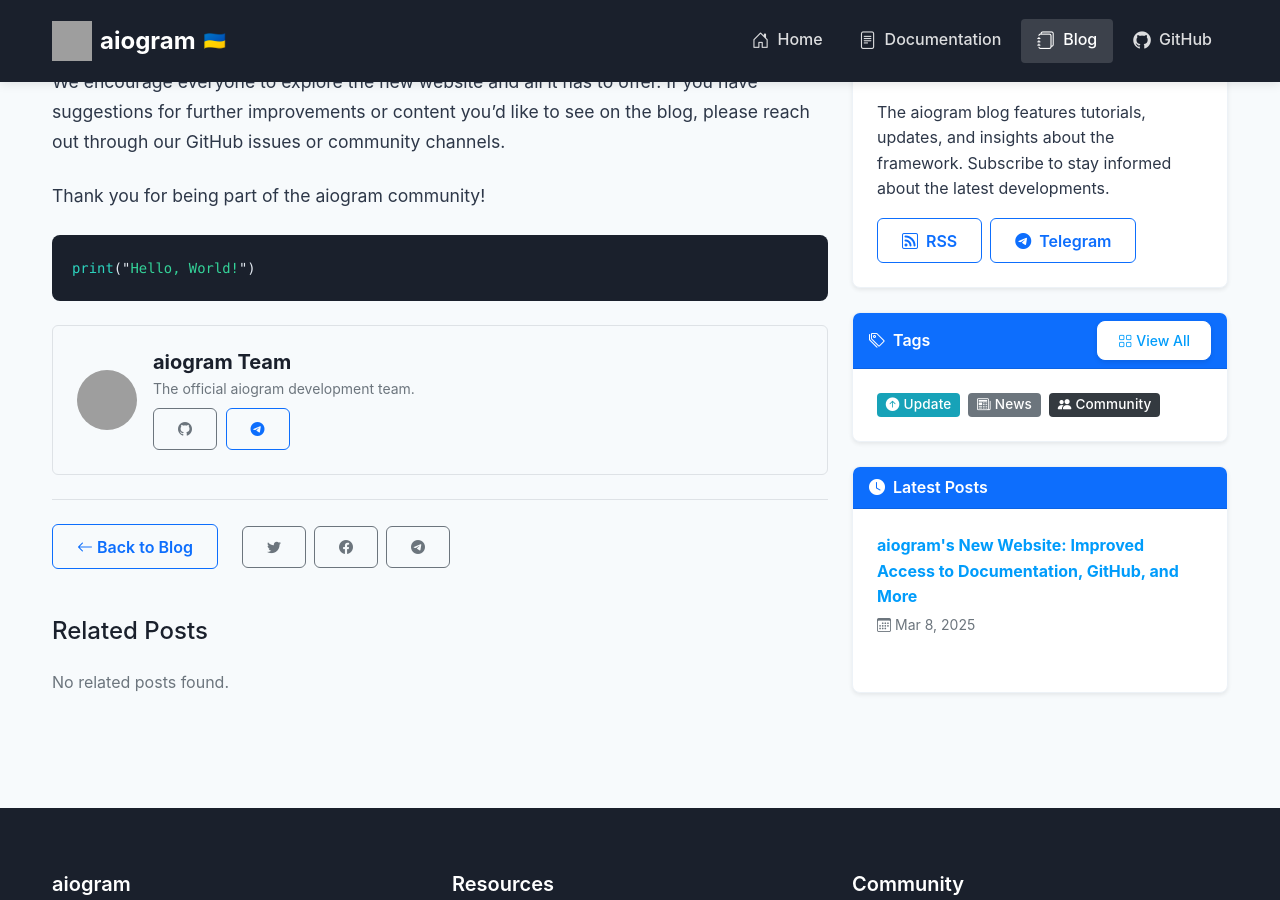
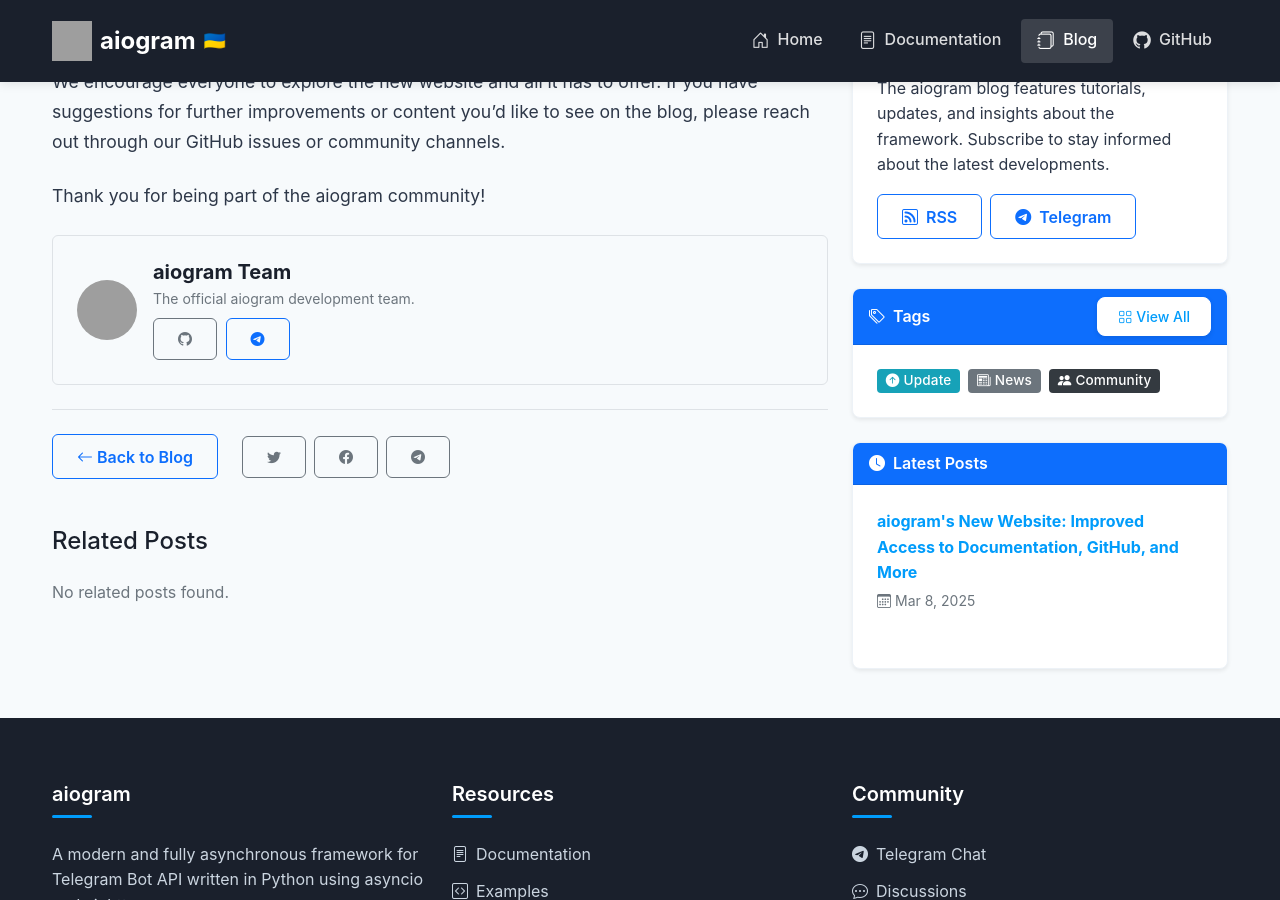
Before and after one commit to aiogram/site, a Jekyll site: the page built from _posts/2025-03-08-introducing-new-site.md, in a window 1280 px wide and 900 px high, scrolled down 2133 px. Built offline with Jekyll 4.4.1, drawn with Linux system fonts in a browser that asks for light colours; grey boxes are pictures that could not be loaded.

Commit message:
Remove unnecessary code snippet from the introduction post

````diff
--- a/_posts/2025-03-08-introducing-new-site.md
+++ b/_posts/2025-03-08-introducing-new-site.md
@@ -73,8 +73,3 @@
 please reach out through our GitHub issues or community channels.
 
 Thank you for being part of the aiogram community!
-
-
-```python
-print("Hello, World!")
-```
````
